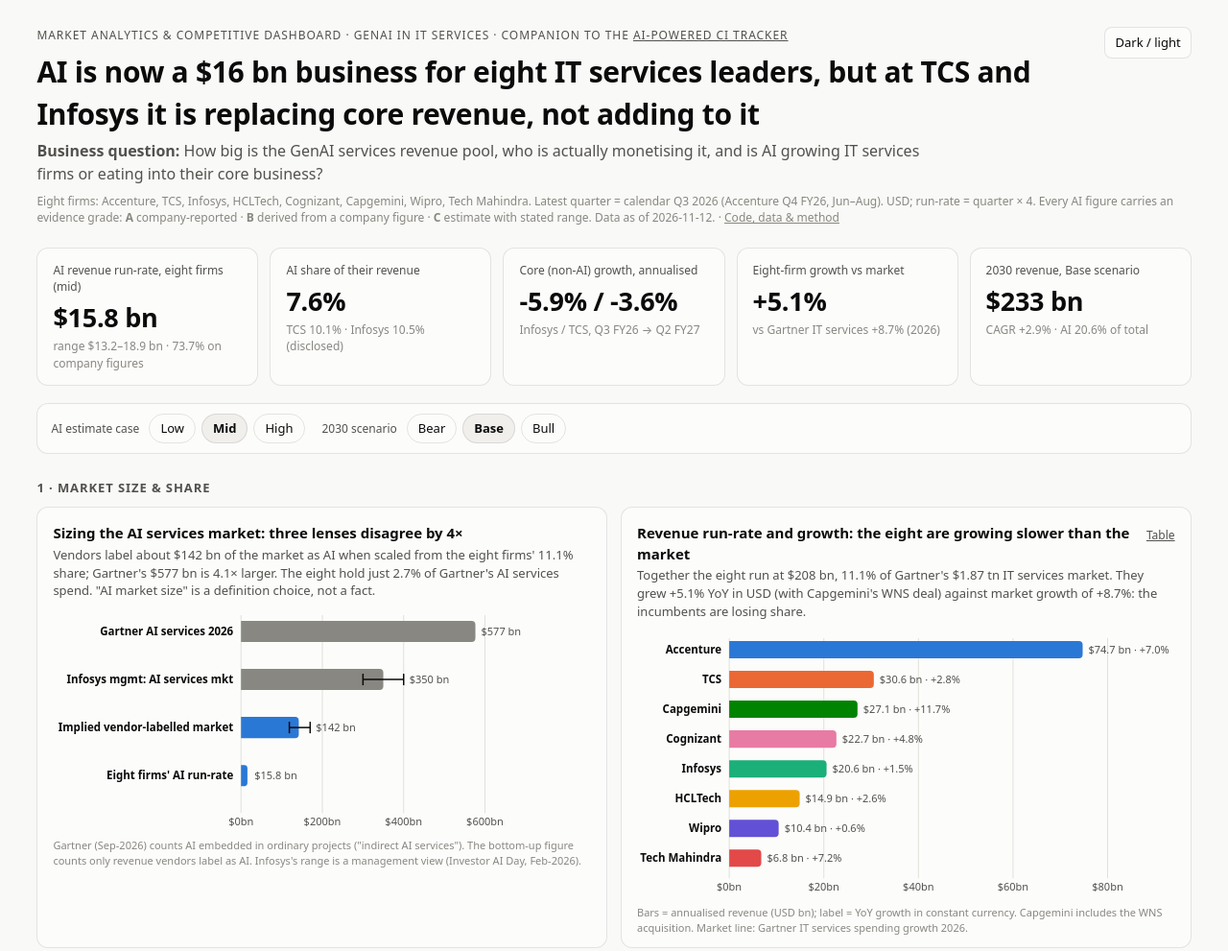
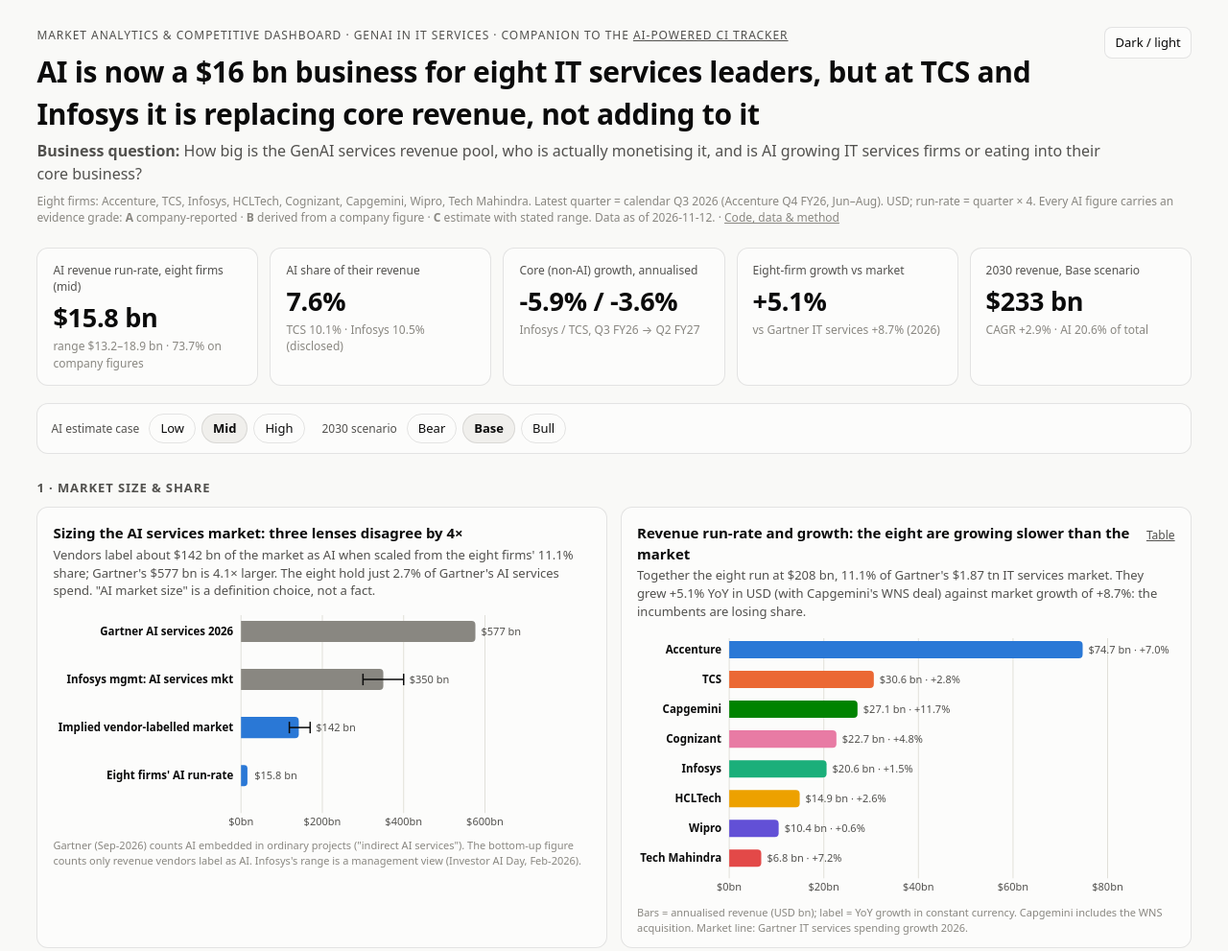
Before and after one commit to lokpriye96/genai-services-market-analytics, a plain HTML site: page docs/index.html in a window 1280 px wide. Shown: the top 991 px of the page at 96% size. Drawn offline with Linux system fonts and the light colour scheme.

Commit message:
Let the business question use the full page width on the dashboard

```diff
--- a/docs/index.html
+++ b/docs/index.html
@@ -17,7 +17,7 @@
 .wrap{max-width:1240px;margin:0 auto}
 header h1{font-size:clamp(22px,2.6vw,30px);margin:0 0 6px;letter-spacing:-.01em}
 .eyebrow{font-size:12px;text-transform:uppercase;letter-spacing:.08em;color:var(--text-secondary);margin-bottom:8px}
-.question{font-size:16px;color:var(--text-secondary);max-width:920px;margin:0 0 4px}
+.question{font-size:16px;color:var(--text-secondary);margin:0 0 4px;text-wrap:pretty}
 .meta{font-size:12px;color:var(--muted);margin-top:8px}.meta a{color:inherit}
 .theme-btn{float:right;border:1px solid var(--border);background:var(--surface-1);color:var(--text-primary);border-radius:8px;padding:6px 10px;font:inherit;font-size:13px;cursor:pointer}
 .kpis{display:grid;grid-template-columns:repeat(auto-fit,minmax(190px,1fr));gap:12px;margin:22px 0 18px}
```
Also changed, not shown: src/dashboard_template.html (+1 -1 lines).
